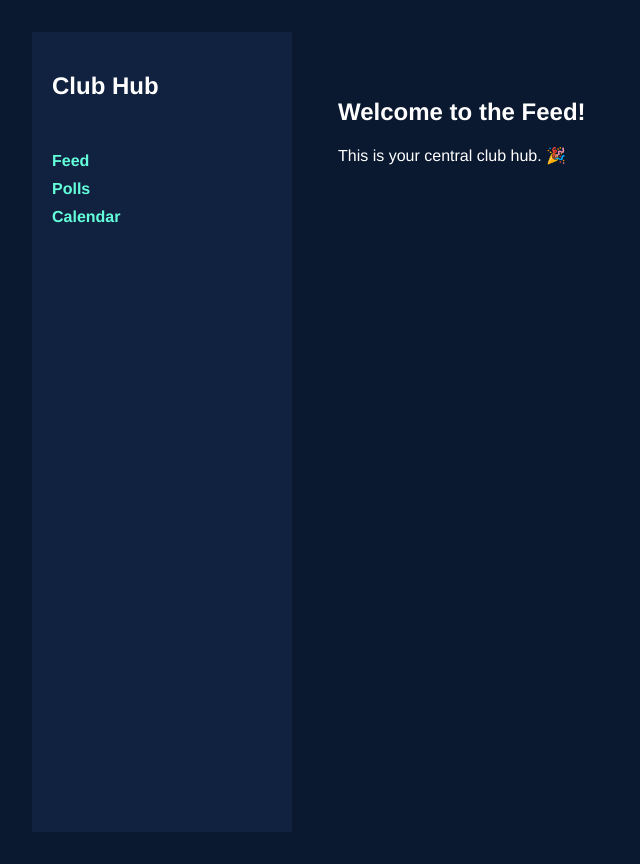
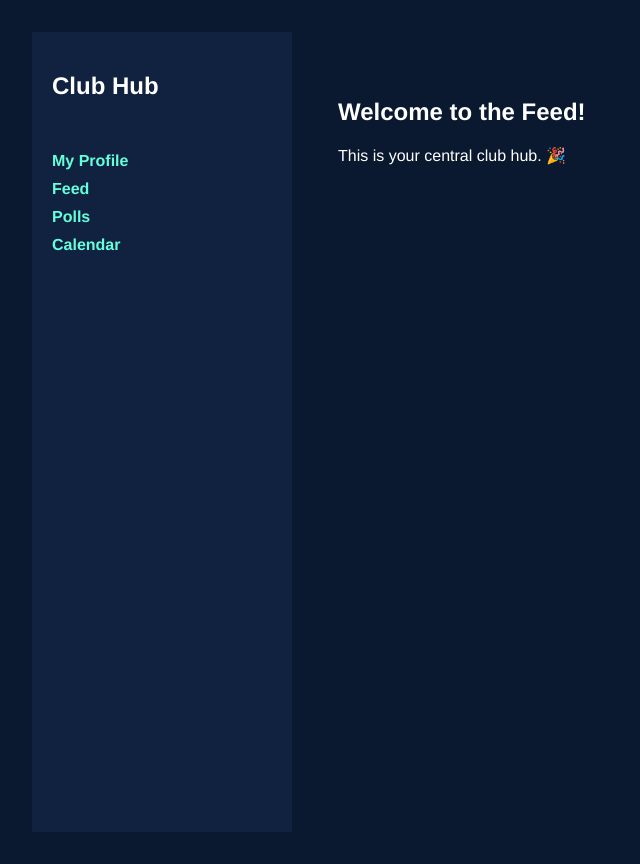
Before and after one commit to bree20005/ClubHub, a React (Create React App) app: page / in a window 1280 px wide. Shown: the whole page, without its empty margins (0-640 px from the left). Built offline with nearby package versions, Linux system fonts and the light colour scheme.

Commit message:
Added Profile.js as a page

```diff
--- a/src/App.js
+++ b/src/App.js
@@ -1,6 +1,7 @@
 import { BrowserRouter as Router, Routes, Route, Link } from 'react-router-dom';
 import Feed from './components/Feed';
 import Polls from './components/Polls';
+import Profile from './components/Profile';
 import Calendar from './components/Calendar';
 import './index.css';
 
@@ -11,6 +12,7 @@
         <nav className="sidebar">
           <h2>Club Hub</h2>
           <ul>
+            <li><Link to="/profile">My Profile</Link></li>
             <li><Link to="/">Feed</Link></li>
             <li><Link to="/polls">Polls</Link></li>
             <li><Link to="/calendar">Calendar</Link></li>
@@ -19,6 +21,7 @@
 
         <main className="main-content">
           <Routes>
+            <Route path="/profile" element={<Profile />} />
             <Route path="/" element={<Feed />} />
             <Route path="/polls" element={<Polls />} />
             <Route path="/calendar" element={<Calendar />} />
--- /dev/null
+++ b/src/components/Profile.js
@@ -0,0 +1,9 @@
+function Profile() {
+    return (
+      <div>
+        <h2>My Profile</h2>
+        <p>Dietary restrictions, class year, etc.</p>
+      </div>
+    );
+  }
+  export default Profile;
```
